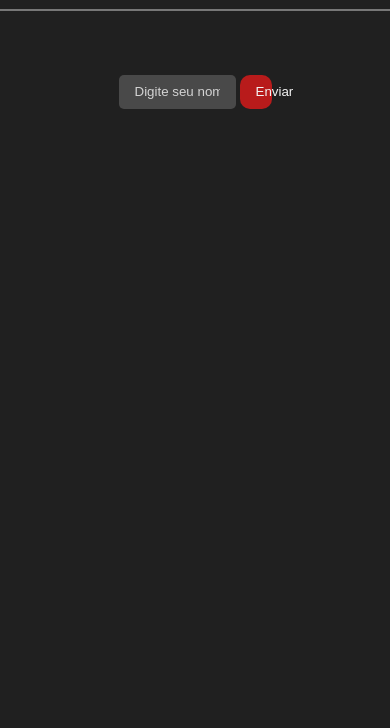
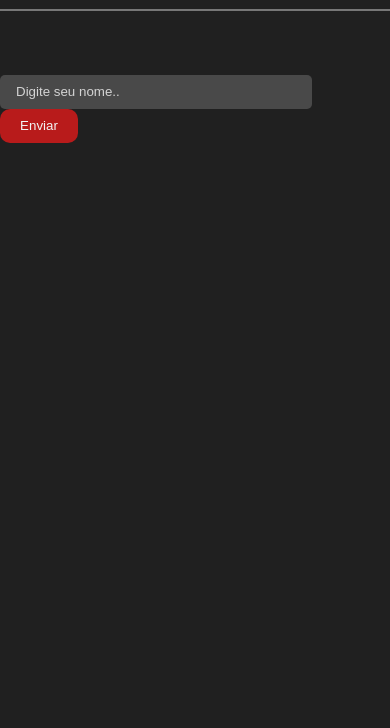
Before and after one commit to Nandin08/Digite-Seu-Nome, a plain HTML site: page index.html in a window 390 px wide. Shown: the part 116-844 px from the top of the page. Drawn offline with Linux system fonts and the light colour scheme; a web font is replaced by a local one.

Commit message:
Projeto finalizado!!

```diff
--- a/style.css
+++ b/style.css
@@ -86,3 +86,13 @@
     color: aliceblue;
     font-family: system-ui, -apple-system, BlinkMacSystemFont, 'Segoe UI', Roboto, Oxygen, Ubuntu, Cantarell, 'Open Sans', 'Helvetica Neue', sans-serif
   }
+
+
+  @media (max-width: 768px) {
+  #nome {
+    width: 80vw;
+  }
+  #botao {
+    width: 20vw;
+  }
+}
```
